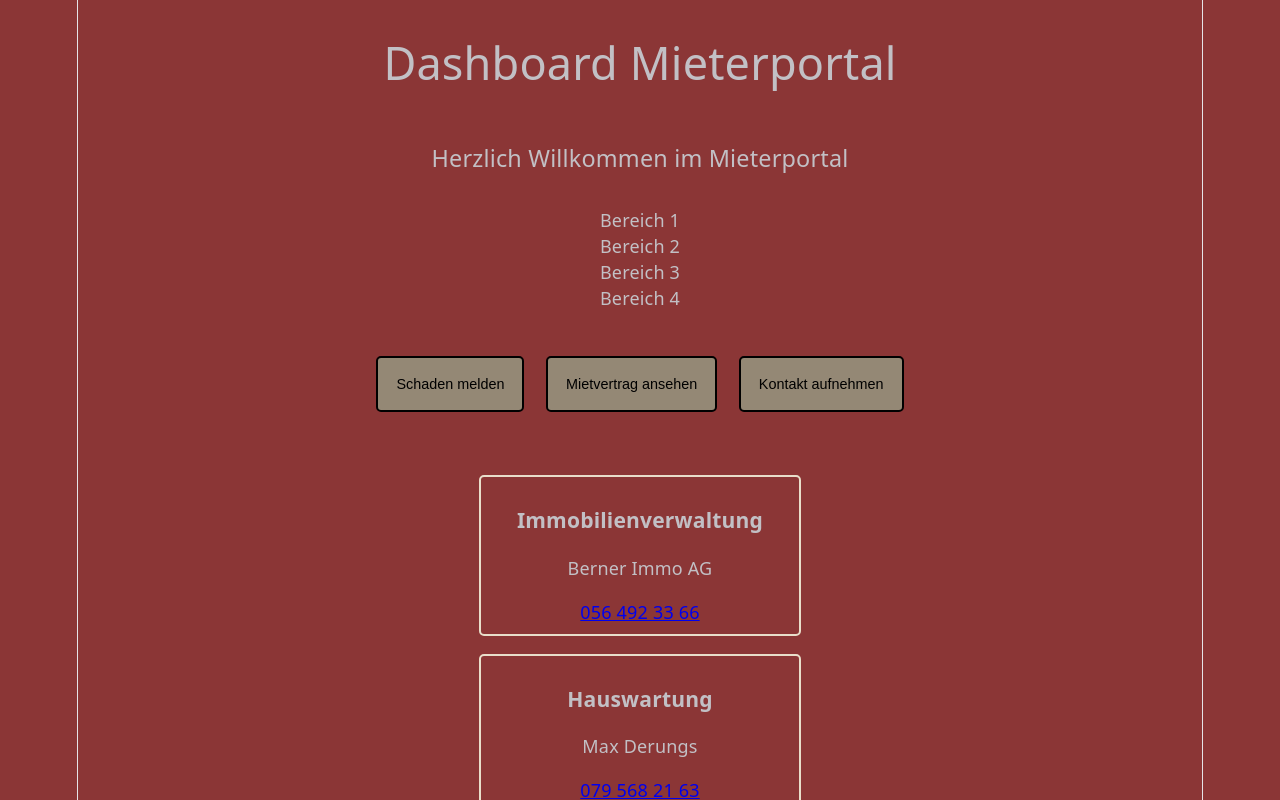
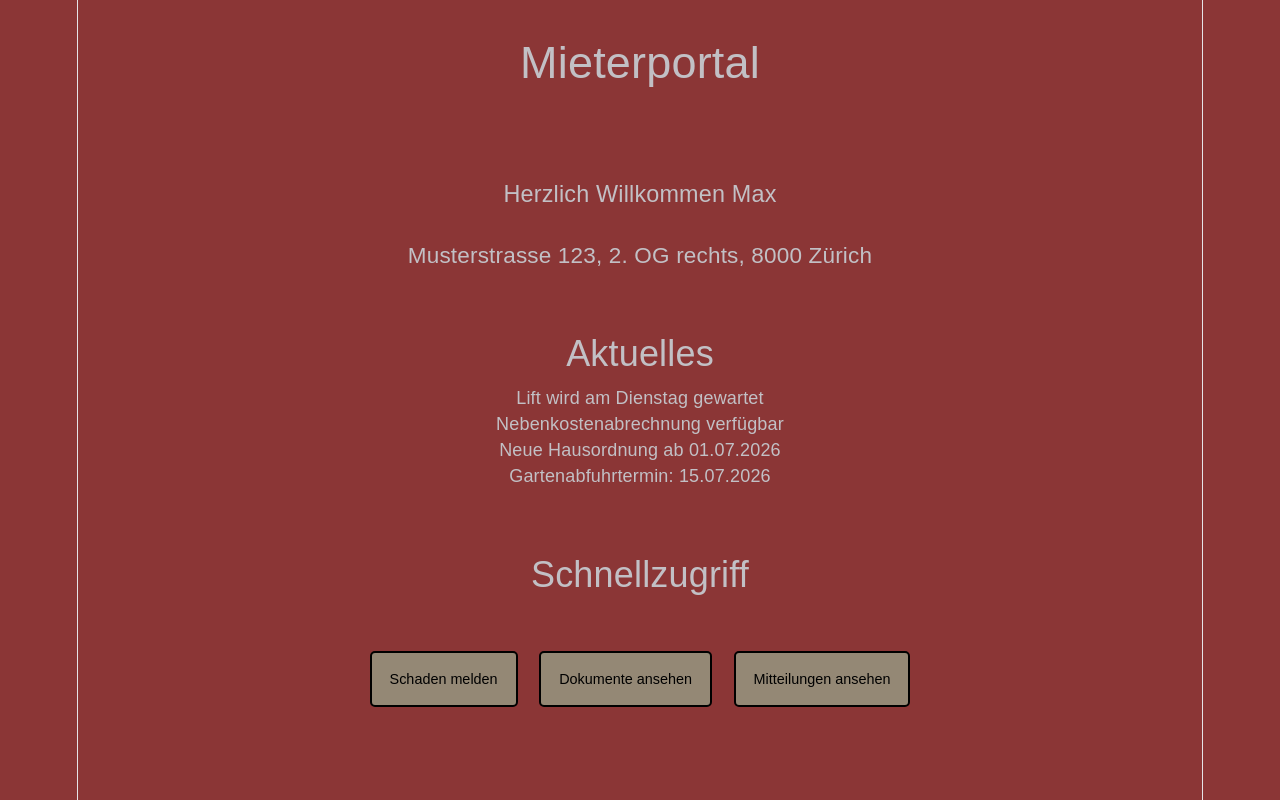
Before and after one commit to devjasmin/mieterportal, a React (Vite) app: page / in a window 1280 px wide. Shown: the top 800 px of the page. Built offline with nearby package versions, Linux system fonts and the light colour scheme.

Commit message:
neue Sektionen hinzugefügt-> News, Access, Info

```diff
--- a/src/Pages/Dashboard.css
+++ b/src/Pages/Dashboard.css
@@ -1,12 +1,48 @@
+body {
+  font-family: Arial, sans-serif;
+  margin: 0;
+  padding: 0;
+}
+
 .title {
   padding: 1rem;
   margin-top: 2rem;
   font-size: 4rem;
 }
 
+.adresse {
+  padding: 1rem;
+  margin-top: 1rem;
+}
+
 .subtitle {
+  margin-top: 1rem;
+  font-size: 2.5rem;
+}
+
+.subadresse {
+  font-size: 1.25rem;
+  margin-bottom: 1rem;
+}
+
+.news-section {
   padding: 1rem;
-  margin-top: 2rem;
+  margin-top: 1rem;
+}
+
+.news-title {
+  font-size: 2rem;
+  margin-bottom: 1rem;
+}
+
+.news-item {
+  font-size: 1rem;
+}
+
+.access-section {
+  padding: 1rem;
+  margin: 2rem;
+  font-size: 2rem;
 }
 
 .button-container {
@@ -77,6 +113,11 @@
   cursor: pointer;
 }
 
+.info-section {
+  padding: 1rem;
+  margin: 1rem;
+}
+
 .info-container {
   margin-top: 3rem;
   display: flex;
@@ -85,6 +126,11 @@
   gap: 1rem;
 }
 
+.info-title {
+  font-size: 2rem;
+  margin-bottom: 1rem;
+}
+
 .info-card {
   border: 2px solid rgb(233, 222, 203);
   border-radius: 5px;
--- a/src/Pages/Dashboard.tsx
+++ b/src/Pages/Dashboard.tsx
@@ -4,29 +4,35 @@ import { Link } from "react-router-dom";
 function Dashboard() {
   return (
     <div>
-      <div className="title"> Dashboard Mieterportal </div>
-      <div className="subtitle"> Herzlich Willkommen im Mieterportal </div>
-
-      <div className="card-container">
-        <div className="card-bereich 1">Bereich 1</div>
-        <div className="card-bereich 2">Bereich 2</div>
-        <div className="card-bereich 3">Bereich 3</div>
-        <div className="card-bereich 4">Bereich 4</div>
+      <div className="title"> Mieterportal </div>
+      <div className="adresse">
+        <div className="subtitle"> Herzlich Willkommen Max </div>
+        <div className="subadresse">
+          Musterstrasse 123, 2. OG rechts, 8000 Zürich
         </div>
-
+      </div>
+      <div className="news-section">
+        <div className="news-title">Aktuelles</div>
+        <div className="news-item">Lift wird am Dienstag gewartet</div>
+        <div className="news-item">Nebenkostenabrechnung verfügbar</div>
+        <div className="news-item">Neue Hausordnung ab 01.07.2026</div>
+        <div className="news-item">Gartenabfuhrtermin: 15.07.2026</div>
+      </div>
+      <div className="access-section">Schnellzugriff</div>
       <div className="button-container">
         <Link to="/damage-report">
           <button className="damage">Schaden melden</button>
         </Link>
         <Link to="/contract">
-          <button className="lcontract">Mietvertrag ansehen</button>
+          <button className="lcontract">Dokumente ansehen</button>
         </Link>
         <Link to="/contact">
-          <button className="contact">Kontakt aufnehmen</button>
+          <button className="contact">Mitteilungen ansehen</button>
         </Link>
       </div>
-
+      <div className="info-section">
         <div className="info-container">
+          <div className="info-title">Kontaktinformationen</div>
           <div className="info-card">
             <h3>Immobilienverwaltung</h3>
             <p>Berner Immo AG</p>
@@ -44,6 +50,7 @@ function Dashboard() {
           </div>
         </div>
       </div>
+    </div>
   );
 }
 
```
Also changed, not shown: src/Home.tsx (added). Lines whose indentation alone changed are shown as unchanged.
